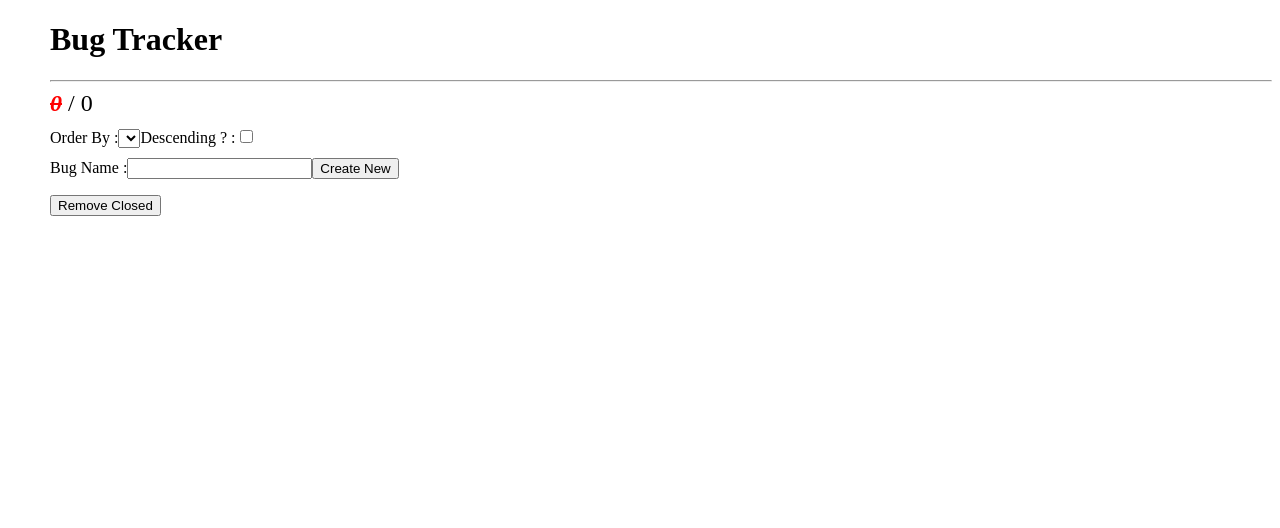
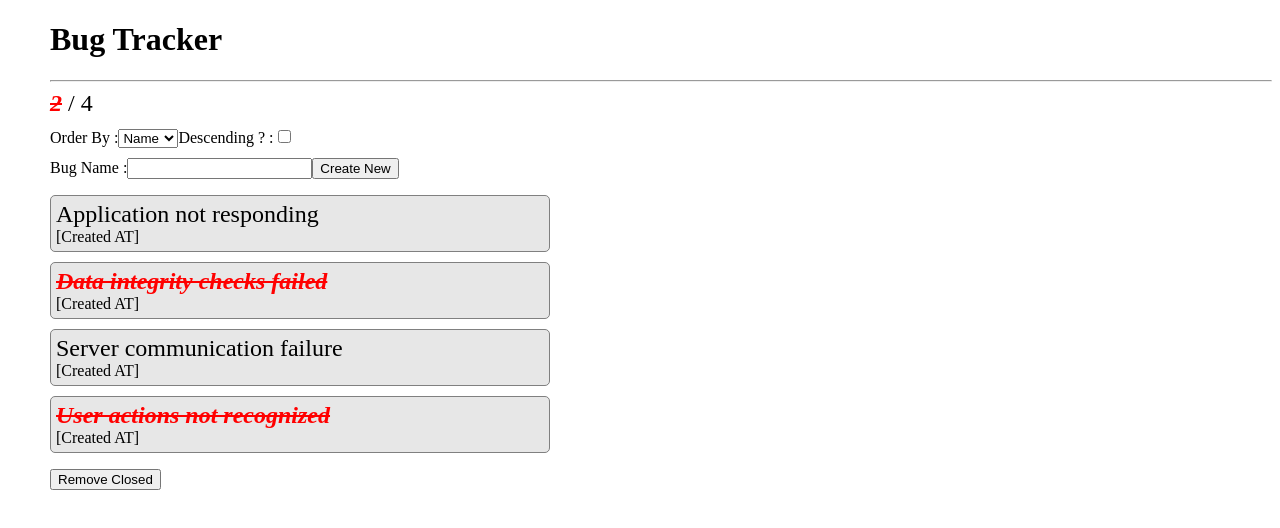
Before and after one commit to tkmagesh/LearningMate-Angular-May-2018, an Angular app in the folder bug-tracker-app/: page / in a window 1280 px wide. Shown: the top 528 px of the page. Built offline with nearby package versions, Linux system fonts and the light colour scheme.

Commit message:
sort implementation

```diff
--- a/bug-tracker-app/src/app/app.module.ts
+++ b/bug-tracker-app/src/app/app.module.ts
@@ -6,12 +6,14 @@ import { AppComponent } from './app.component';
 import { BugTrackerComponent } from './bugTracker/bugTracker.component';
 
 import { TrimTextPipe } from './bugTracker/pipes/trimText.pipe';
+import { SortPipe } from './bugTracker/pipes/sort.pipe';
 
 @NgModule({
   declarations: [
     AppComponent
     , BugTrackerComponent
     , TrimTextPipe
+    , SortPipe
   ],
   imports: [
     BrowserModule
--- a/bug-tracker-app/src/app/bugTracker/bugTracker.component.html
+++ b/bug-tracker-app/src/app/bugTracker/bugTracker.component.html
@@ -5,12 +5,12 @@
 </section>
 <section class="sort">
 	<label for="">Order By :</label>
-	<select name="" id="">
-		<option value=""></option>
-		<option value=""></option>
+	<select (change)="bugSortBy = $event.target.value">
+		<option value="name">Name</option>
+		<option value="isClosed">Status</option>
 	</select>
 	<label for="">Descending ? :</label>
-	<input type="checkbox" name="" id="">
+	<input type="checkbox" (change)="bugSortDescendingOrder=$event.target.checked">
 </section>
 <section class="edit">
 	<label for="">Bug Name :</label>
@@ -19,12 +19,12 @@
 </section>
 <section class="list">
 	<ol>
-		<li *ngFor="let bug of list">
+		<li *ngFor="let bug of ( list | sort:bugSortBy:bugSortDescendingOrder ) ">
 			<span class="bugname"
 				[ngClass]="{closed : bug.isClosed}"
 				(click)="onBugNameClick(bug)"
 				>
-				{{bug.name | trimText}}
+				{{bug.name | trimText:40}}
 			</span>
 			<div class="datetime">[Created AT]</div>
 		</li>
--- a/bug-tracker-app/src/app/bugTracker/bugTracker.component.ts
+++ b/bug-tracker-app/src/app/bugTracker/bugTracker.component.ts
@@ -10,8 +10,14 @@ export class BugTrackerComponent{
 	list : Bug[] = [];
 	newBugName : string = '';
 
+	bugSortBy : string = 'name';
+	bugSortDescendingOrder : boolean = false;
+
 	constructor(){
-
+		this.list.push({name : 'Server communication failure', isClosed : false});
+		this.list.push({name : 'Data integrity checks failed', isClosed : true});
+		this.list.push({name : 'User actions not recognized', isClosed : true});
+		this.list.push({name : 'Application not responding', isClosed : false});
 	}
 	onCreateNewClick(){
 		let newBug : Bug = {
@@ -34,8 +40,5 @@ export class BugTrackerComponent{
 		return this.list.reduce((prevResult, bug) => bug.isClosed ? ++prevResult : prevResult, 0);
 	}
 
-	getFormattedBugName(bugName : string){
-		console.log('getFormattedBugName triggered');
-		return bugName.length < 30 ? bugName : bugName.substr(0,30) + '...';
-	}
+
 }
--- /dev/null
+++ b/bug-tracker-app/src/app/bugTracker/pipes/sort.pipe.ts
@@ -0,0 +1,34 @@
+import { Pipe, PipeTransform } from '@angular/core';
+
+
+interface Comparer{
+	(item1 : any, item2 : any) : number
+}
+
+@Pipe({
+	name : 'sort'
+})
+export class SortPipe implements PipeTransform{
+
+	private getComparerFor(attrName : string) : Comparer{
+		return function(item1 : any, item2 : any) : number {
+			if (item1[attrName] < item2[attrName]) return -1;
+			if (item1[attrName] > item2[attrName]) return 1;
+			return 0;
+		}
+	}
+	private getDescendingComparerFor(comparer) : Comparer{
+		return function(item1 : any, item2 : any) : number {
+			return comparer(item1, item2) * -1;
+		}
+	}
+	transform(data : any[], attrName : string, isDecending : boolean = false ) : any[]{
+		if (!attrName) return data;
+		let comparer = this.getComparerFor(attrName);
+		if (isDecending)
+			comparer = this.getDescendingComparerFor(comparer);
+		data.sort(comparer);
+		return data;
+	}
+
+}
--- a/bug-tracker-app/src/app/bugTracker/pipes/trimText.pipe.ts
+++ b/bug-tracker-app/src/app/bugTracker/pipes/trimText.pipe.ts
@@ -4,8 +4,8 @@ import { Pipe, PipeTransform } from '@angular/core';
 	name : 'trimText'
 })
 export class TrimTextPipe implements PipeTransform{
-	transform(data : string) : string{
+	transform(data : string, trimLength : number = 30) : string{
 		console.log('TrimTextPipe.transform triggered');
-		return data.length < 30 ? data : data.substr(0,30) + '...';
+		return data.length < trimLength ? data : data.substr(0,trimLength) + '...';
 	}
 }
```
